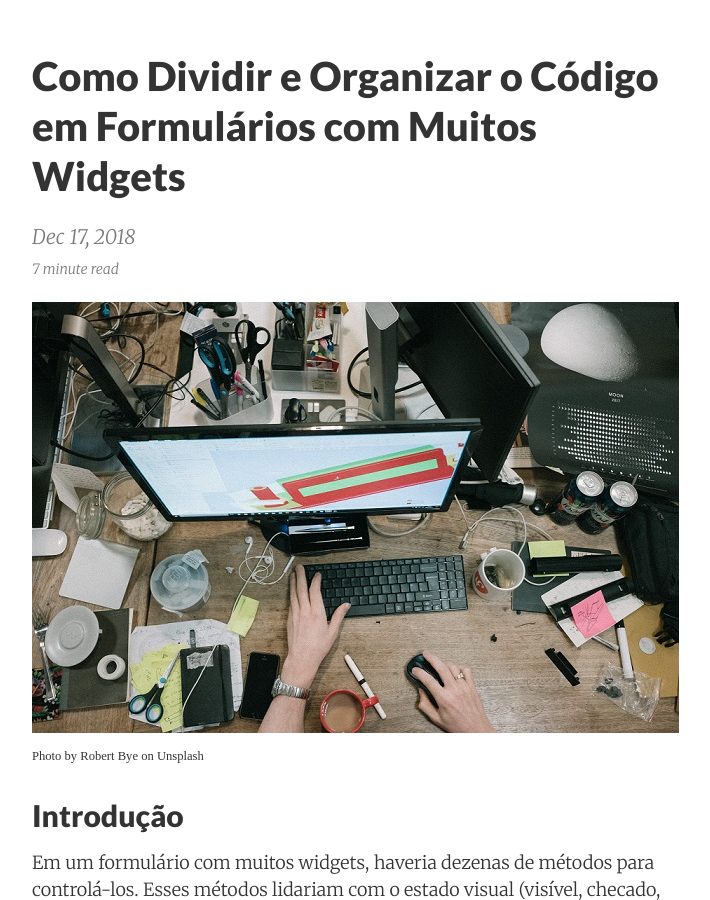
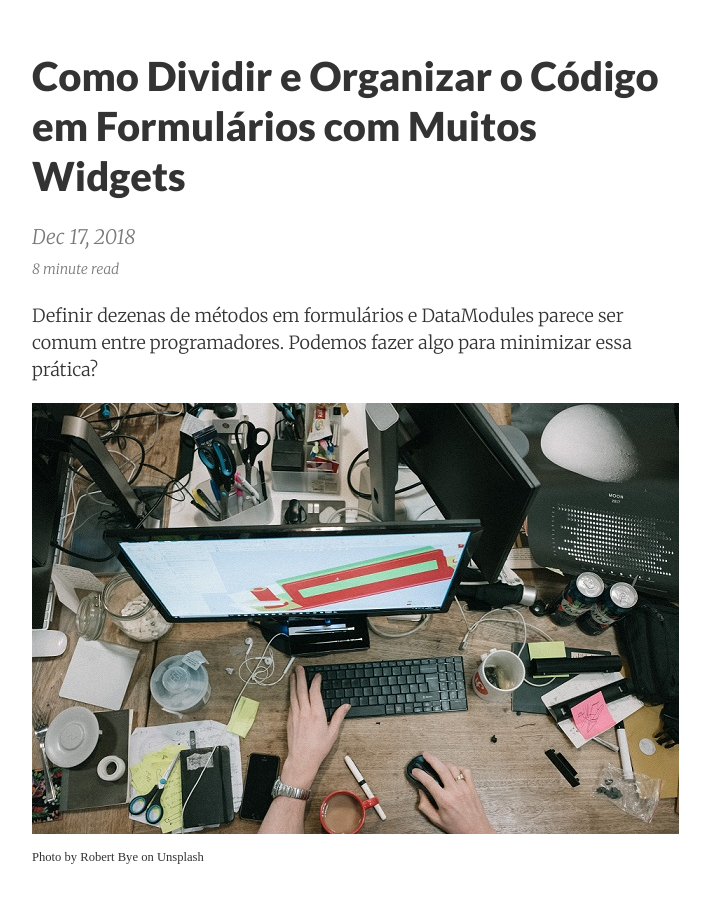
Before and after one commit to mdbs99/opp, a Jekyll site: the page built from _posts/2018/2018-12-17-formularios-e-widgets.md, in a window 1280 px wide and 900 px high, scrolled down 369 px. Shown: the whole window, without its empty margins (278-988 px from the left). Built offline with Jekyll 4.4.1, drawn with Linux system fonts in a browser that asks for light colours; a script that is not in the unit is left out; comment, search, counter and statistics services are not loaded; some of the changed text lies outside the part shown.

Commit message:
added a bonus

```diff
--- a/_posts/2018/2018-12-17-formularios-e-widgets.md
+++ b/_posts/2018/2018-12-17-formularios-e-widgets.md
@@ -4,7 +4,7 @@
 date: 2018-12-17
 permalink: /:title
 description:
-  Nesse artigo você poderá aprender algumas técnicas para se livrar dessas classes com dezenas de métodos, difíceis de entender e gerenciar
+  Nesse artigo você poderá aprender algumas técnicas para se livrar dessas classes com dezenas de métodos, difíceis de entender e gerenciar.
 image: /images/2018/robert-bye-200739-unsplash.jpg
 tags:
   - Object Pascal
@@ -22,7 +22,7 @@
   - datamodules
 ---
 
-
+Definir dezenas de métodos em formulários e DataModules parece ser comum entre programadores. Podemos fazer algo para minimizar essa prática?
 
 <!--more-->
 
@@ -170,3 +170,11 @@
 É melhor ter vários objetos pequenos, mesmo que fortemente acoplados, do que por tudo num único objeto onde a manutenção irá se tornar um caos em pouco tempo.
 
 Até logo.
+
+## Bônus
+
+Eu fiz um Webinar sobre esse artigo.
+
+Você pode baixar os fontes [aqui](/code/webinar-2.zip).
+
+<iframe width="560" height="315" src="https://www.youtube.com/embed/Zvc8Vnv0JnI" frameborder="0" allow="accelerometer; autoplay; encrypted-media; gyroscope; picture-in-picture" allowfullscreen></iframe>
```
Also changed, not shown: 1 other file.
